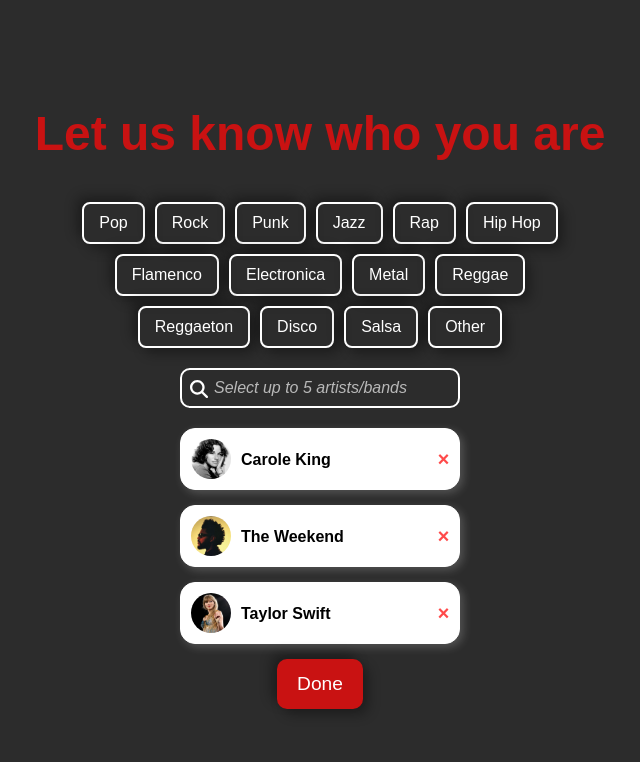
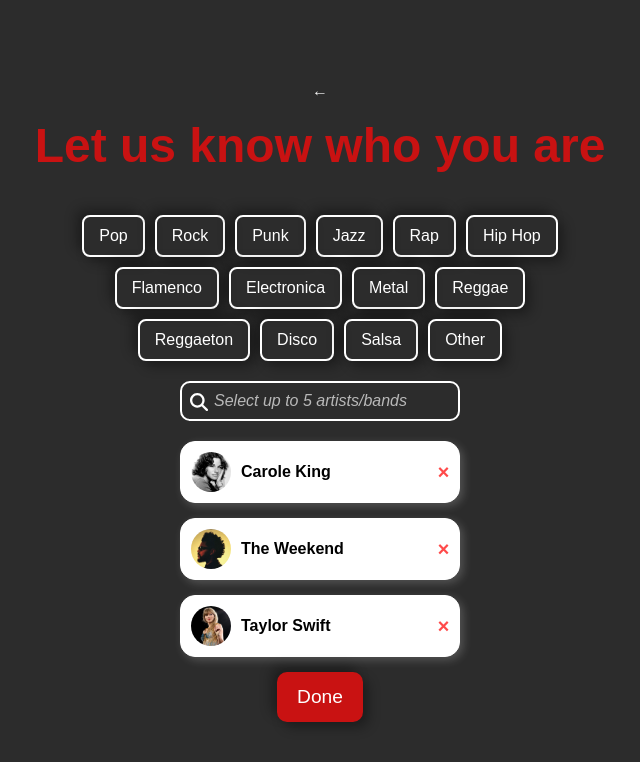
Before and after one commit to marcmarant/soundon, a plain HTML site: page src/pages/register/preferences.html in a window 1280 px wide. Shown: the whole page, without its empty margins (320-960 px from the left). Drawn offline with Linux system fonts and the light colour scheme.

Commit message:
Update preferences.html
flechita

```diff
--- a/src/pages/register/preferences.html
+++ b/src/pages/register/preferences.html
@@ -11,6 +11,7 @@
 </head>
 <body>
     <main>
+         <span class="back-button" onclick="location.href='userData.html'">&#8592;</span>
         <h2>Let us know who you are</h2>
         <div class="genres">
             <button class="genre">Pop</button>
```
